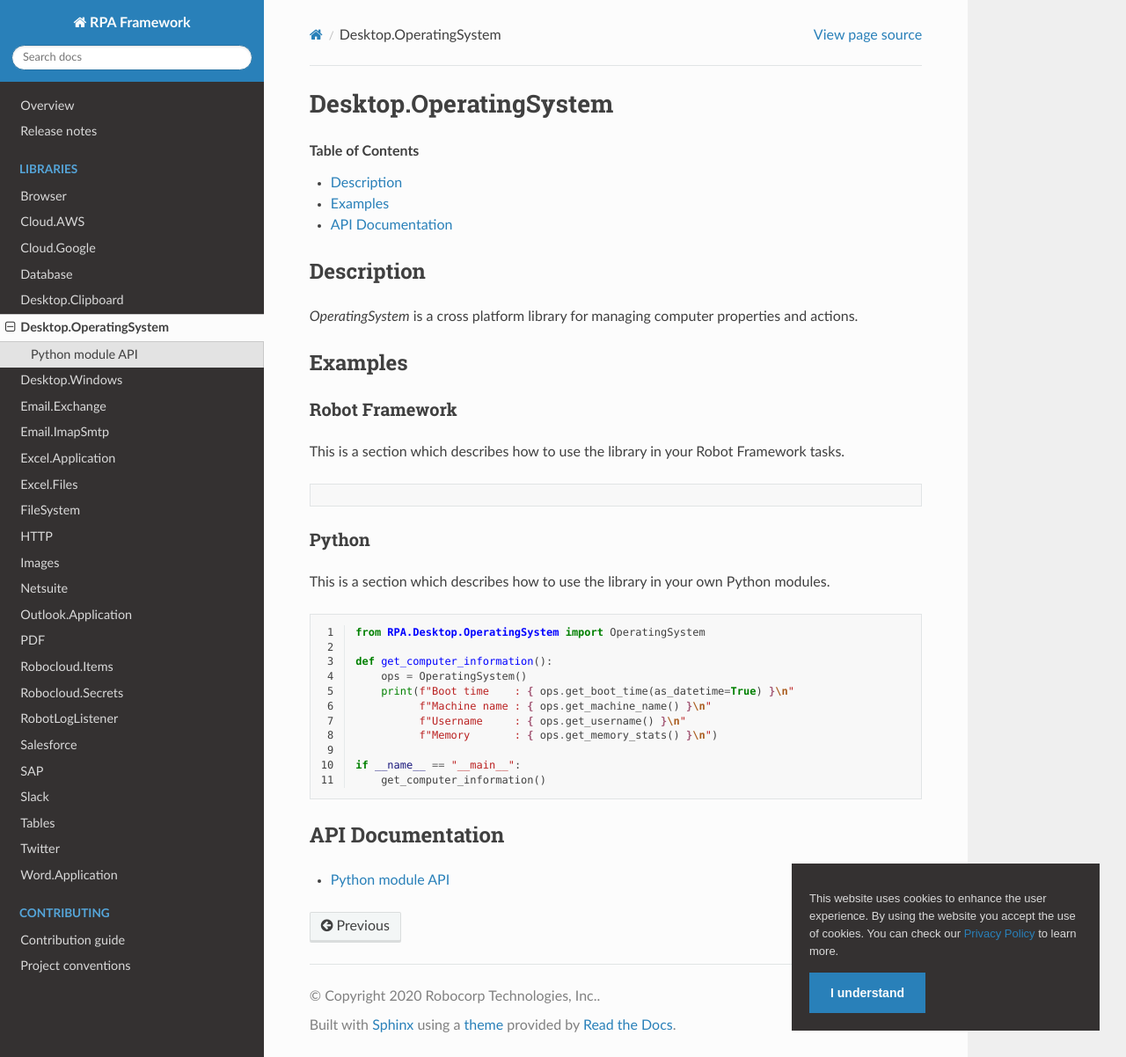
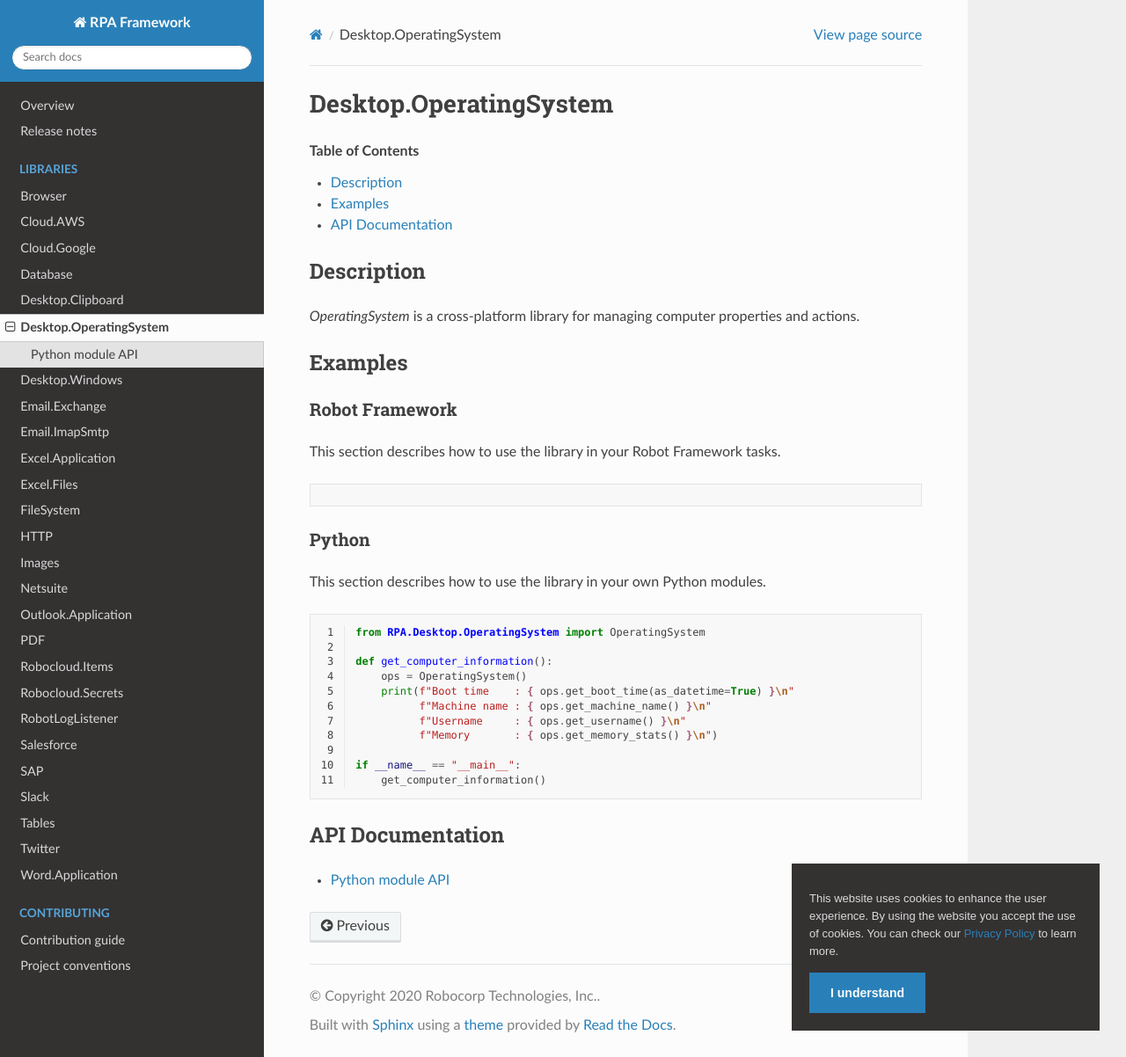
Before and after one commit to coderprovider/Framework-RPA, a Sphinx documentation site: the page built from docs/source/libraries/desktop_operatingsystem/index.rst, in a window 1280 px wide and 1202 px high. Shown: the whole window at 88% size. Built offline with Sphinx 7.4.7 and the Read the Docs theme 2.0.0, drawn with Linux system fonts in a browser that asks for light colours; pages that are not in the unit, such as notebooks, are missing from menus.

Commit message:
Update Desktop.OperatingSystem library docs

```diff
--- a/docs/source/libraries/desktop_operatingsystem/index.rst
+++ b/docs/source/libraries/desktop_operatingsystem/index.rst
@@ -10,7 +10,7 @@ Desktop.OperatingSystem
 Description
 ***********
 
-`OperatingSystem` is a cross platform library for managing
+`OperatingSystem` is a cross-platform library for managing
 computer properties and actions.
 
 ********
@@ -20,8 +20,7 @@ Examples
 Robot Framework
 ===============
 
-This is a section which describes how to use the library in your
-Robot Framework tasks.
+This section describes how to use the library in your Robot Framework tasks.
 
 .. code-block:: robotframework
     :linenos:
@@ -40,8 +39,7 @@ Robot Framework tasks.
 Python
 ======
 
-This is a section which describes how to use the library in your
-own Python modules.
+This section describes how to use the library in your own Python modules.
 
 .. code-block:: python
     :linenos:
```
